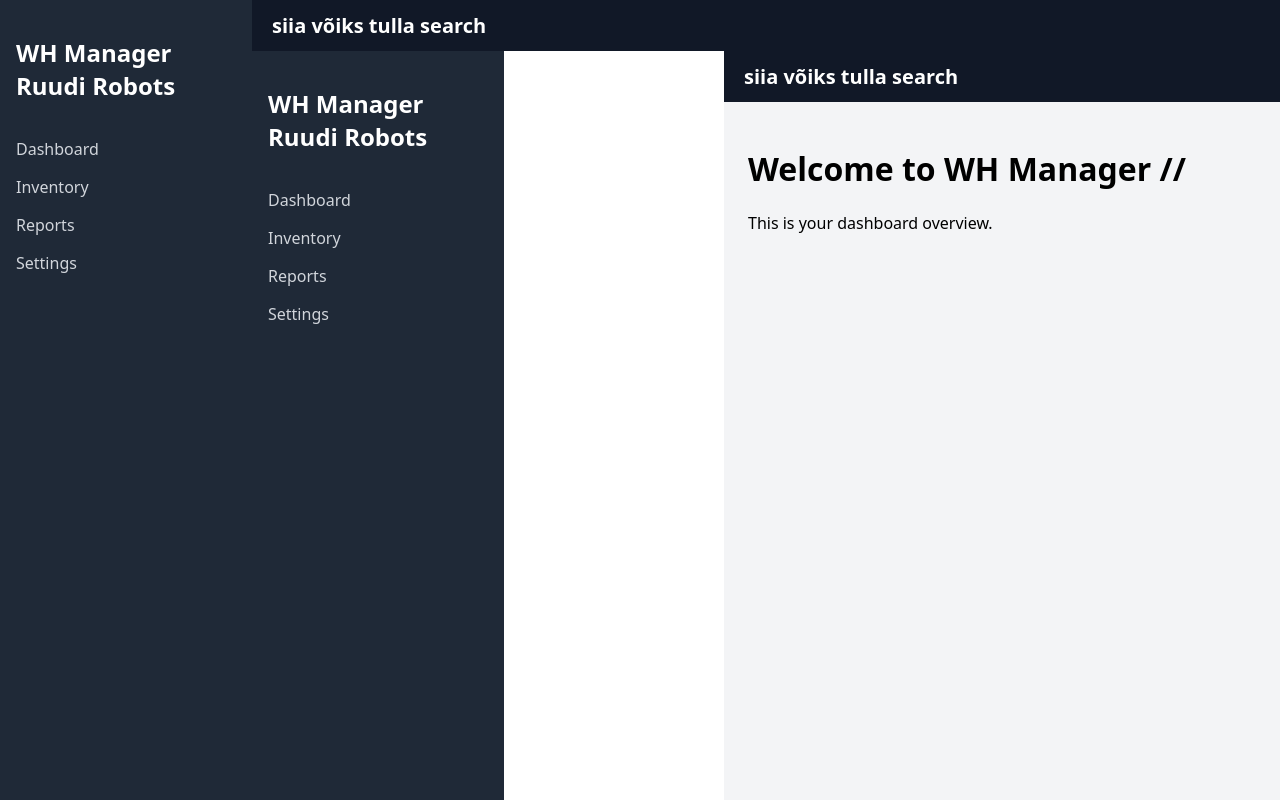
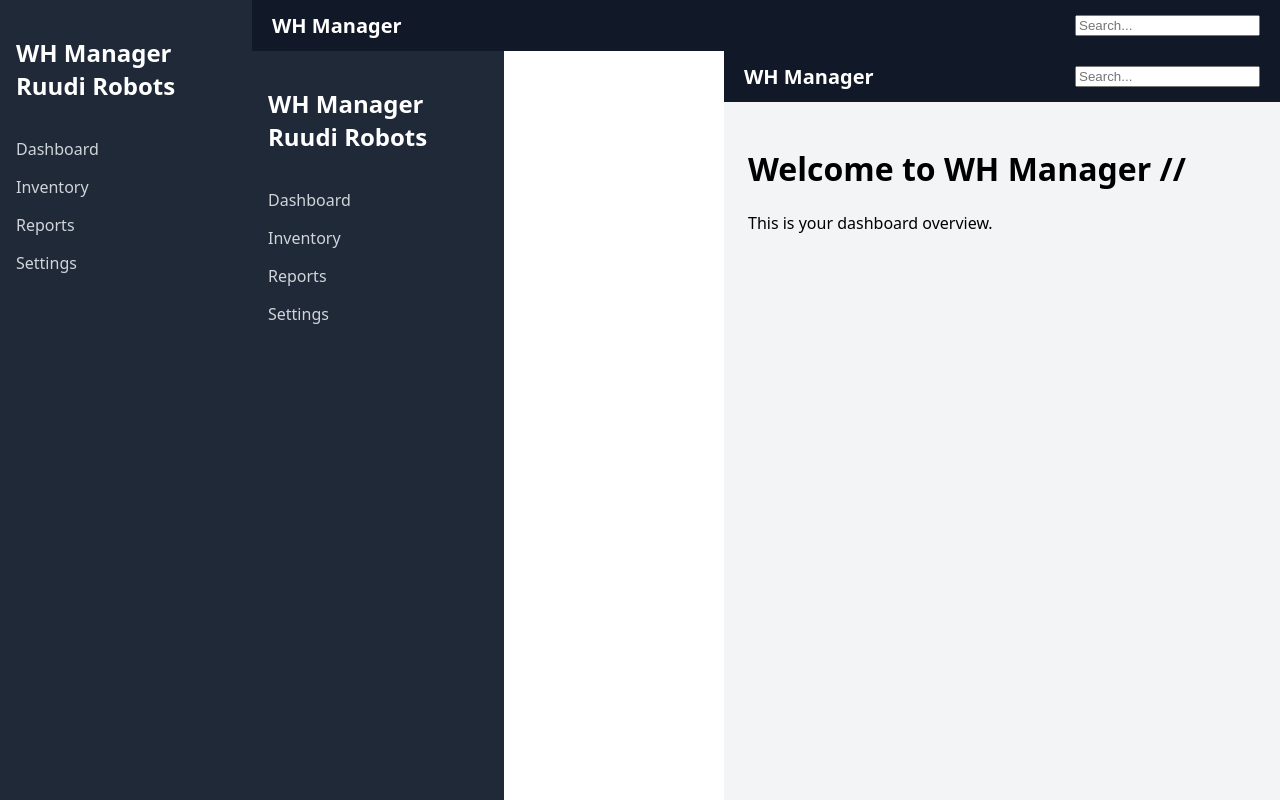
Before and after one commit to KlenisT/WHManager, a Next.js app in the folder whmanager/: page / in a window 1280 px wide. Built offline with nearby package versions, Linux system fonts and the light colour scheme.

Commit message:
search update v1

```diff
--- a/whmanager/app/components/Header.tsx
+++ b/whmanager/app/components/Header.tsx
@@ -1,19 +1,20 @@
 "use client";
 import styles from "../styles/header.module.css";
+import { useSearch } from "../context/SearchContext";
 
 export default function Header() {
+  const { searchTerm, setSearchTerm } = useSearch();
+
   return (
     <header className={styles.header}>
-      <div className={styles.logo}>siia võiks tulla search</div>
-      <button
-        className={styles.menuButton}
-        onClick={() => {
-          const sidebar = document.getElementById("sidebar");
-          sidebar?.classList.toggle(styles.sidebarOpen);
-        }}
-      >
-        ☰
-      </button>
+      <div className={styles.logo}>WH Manager</div>
+      <input
+        type="text"
+        placeholder="Search..."
+        className={styles.searchInput}
+        value={searchTerm}
+        onChange={(e) => setSearchTerm(e.target.value)}
+      />
     </header>
   );
 }
--- /dev/null
+++ b/whmanager/app/context/SearchContext.tsx
@@ -0,0 +1,26 @@
+"use client";
+
+import { createContext, useContext, useState, ReactNode } from "react";
+
+interface SearchContextType {
+  searchTerm: string;
+  setSearchTerm: (term: string) => void;
+}
+
+const SearchContext = createContext<SearchContextType | undefined>(undefined);
+
+export const useSearch = () => {
+  const context = useContext(SearchContext);
+  if (!context) throw new Error("useSearch must be used within a SearchProvider");
+  return context;
+};
+
+export const SearchProvider = ({ children }: { children: ReactNode }) => {
+  const [searchTerm, setSearchTerm] = useState("");
+
+  return (
+    <SearchContext.Provider value={{ searchTerm, setSearchTerm }}>
+      {children}
+    </SearchContext.Provider>
+  );
+};
--- a/whmanager/app/layout.tsx
+++ b/whmanager/app/layout.tsx
@@ -1,11 +1,13 @@
 import "../app/globals.css";
 import Sidebar from "../app/components/Sidebar";
 import Header from "../app/components/Header";
+import { SearchProvider } from "./context/SearchContext";
 
 export default function RootLayout({ children }: { children: React.ReactNode }) {
   return (
     <html lang="en">
       <body>
+        <SearchProvider>
         <div className="appContainer">
           <Sidebar />
           <div className="mainContent">
@@ -13,6 +15,7 @@ export default function RootLayout({ children }: { children: React.ReactNode })
             <main>{children}</main>
           </div>
         </div>
+        </SearchProvider>
       </body>
     </html>
   );
```
Also changed, not shown: whmanager/app/dashboard/page.tsx (+19 -2 lines).
